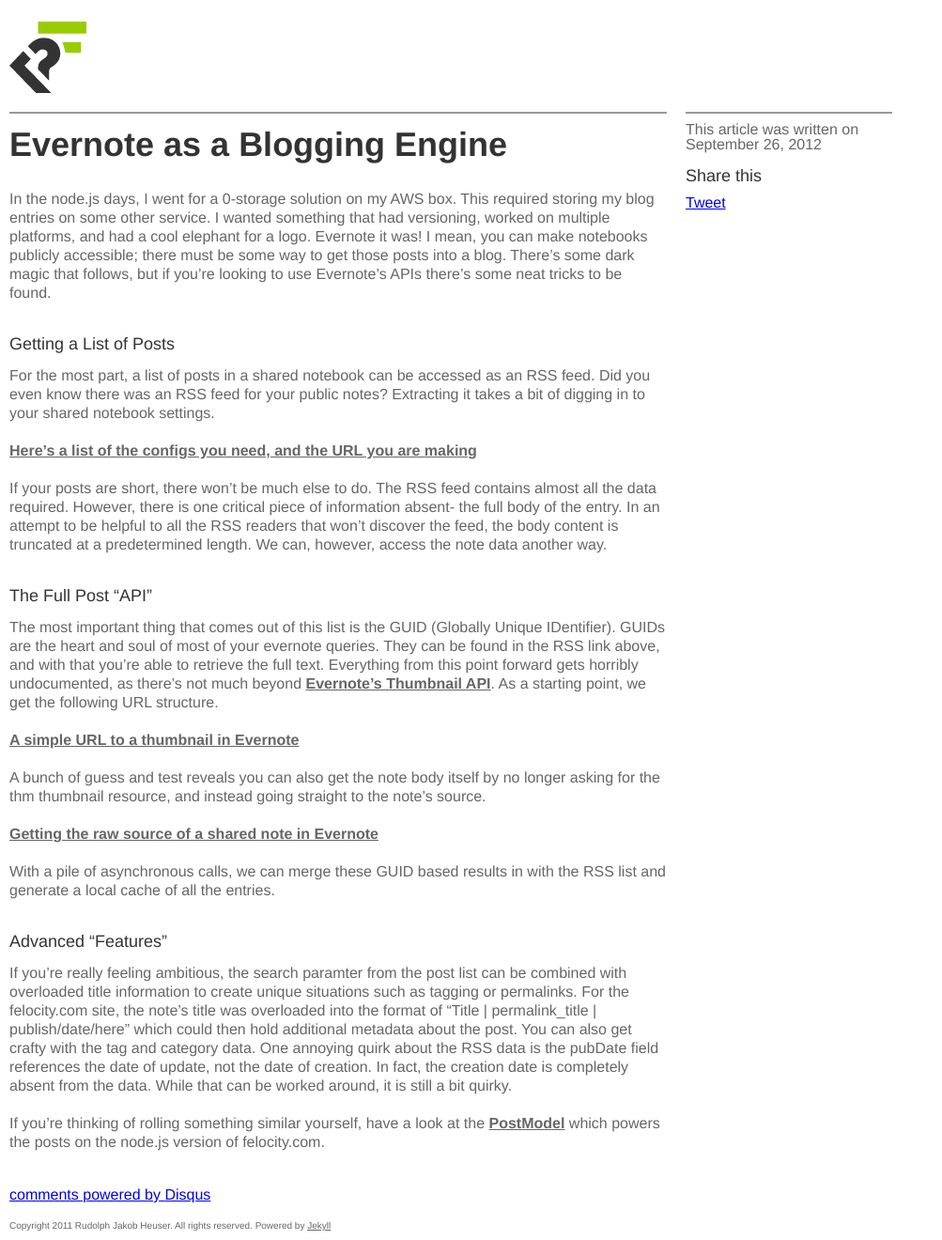
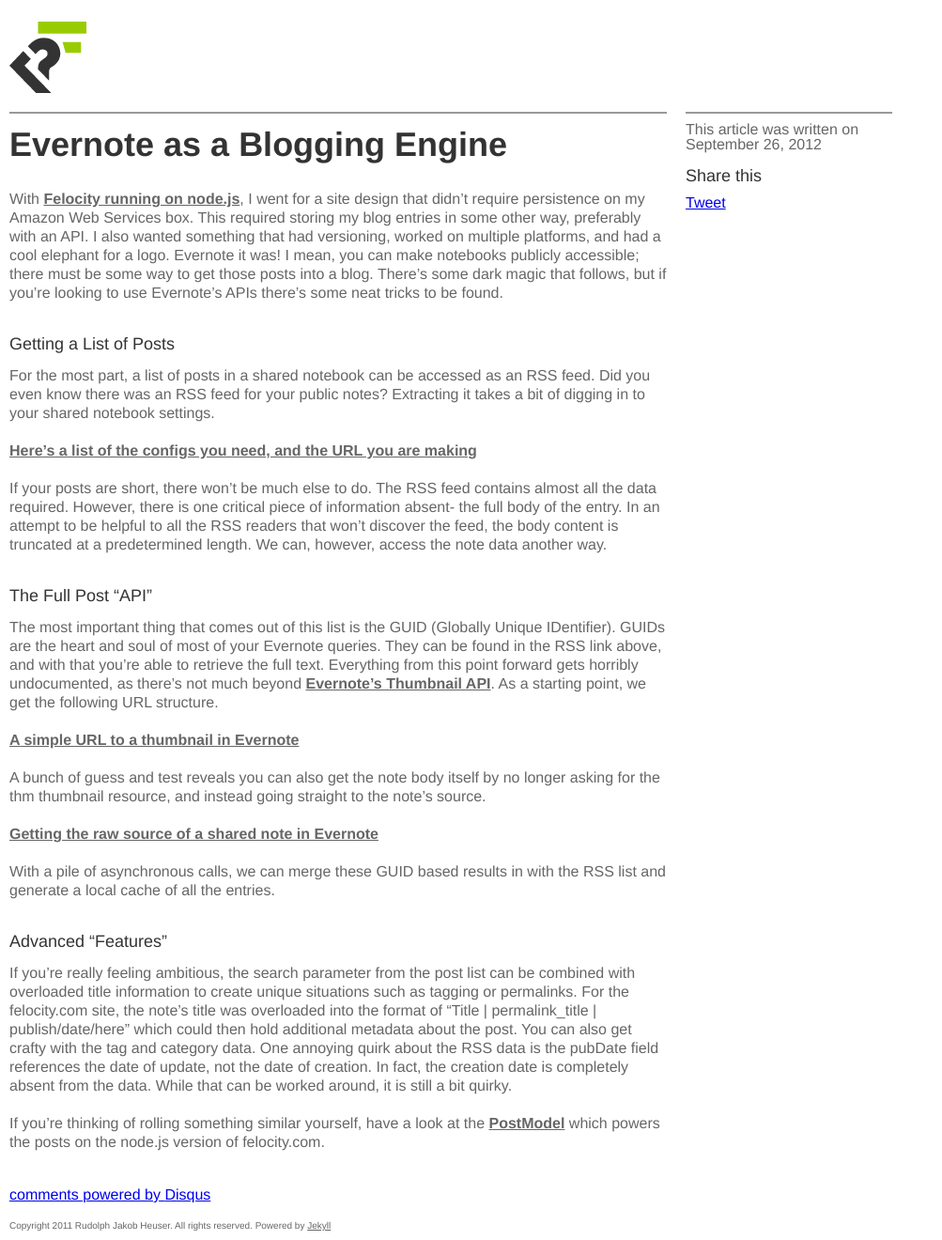
Before and after one commit to Jakobo/jakobo.github.com, a Jekyll site: the page built from _posts/2012-09-26-evernote_blogging.md, in a window 1280 px wide. Shown: the whole page at 94% size, without its empty margins (0-1003 px from the left). Built offline with Jekyll 4.4.1, drawn with Linux system fonts in a browser that asks for light colours; comment, search, counter and statistics services are not loaded.

Commit message:
spellchequing... heh

```diff
--- a/_posts/2012-09-26-evernote_blogging.md
+++ b/_posts/2012-09-26-evernote_blogging.md
@@ -4,7 +4,7 @@
 title: Evernote as a Blogging Engine
 ---
 
-In the node.js days, I went for a 0-storage solution on my AWS box. This required storing my blog entries on some other service. I wanted something that had versioning, worked on multiple platforms, and had a cool elephant for a logo. Evernote it was! I mean, you can make notebooks publicly accessible; there must be some way to get those posts into a blog. There's some dark magic that follows, but if you're looking to use Evernote's APIs there's some neat tricks to be found.
+With [Felocity running on node.js](/article/felocity_on_nodejs), I went for a site design that didn't require persistence on my Amazon Web Services box. This required storing my blog entries in some other way, preferably with an API. I also wanted something that had versioning, worked on multiple platforms, and had a cool elephant for a logo. Evernote it was! I mean, you can make notebooks publicly accessible; there must be some way to get those posts into a blog. There's some dark magic that follows, but if you're looking to use Evernote's APIs there's some neat tricks to be found.
 
 Getting a List of Posts
 -----------------------
@@ -16,7 +16,7 @@
 
 The Full Post "API"
 -------------------
-The most important thing that comes out of this list is the GUID (Globally Unique IDentifier). GUIDs are the heart and soul of most of your evernote queries. They can be found in the RSS link above, and with that you're able to retrieve the full text. Everything from this point forward gets horribly undocumented, as there's not much beyond [Evernote's Thumbnail API](http://dev.evernote.com/documentation/cloud/chapters/Thumbnails.php). As a starting point, we get the following URL structure.
+The most important thing that comes out of this list is the GUID (Globally Unique IDentifier). GUIDs are the heart and soul of most of your Evernote queries. They can be found in the RSS link above, and with that you're able to retrieve the full text. Everything from this point forward gets horribly undocumented, as there's not much beyond [Evernote's Thumbnail API](http://dev.evernote.com/documentation/cloud/chapters/Thumbnails.php). As a starting point, we get the following URL structure.
 
 [A simple URL to a thumbnail in Evernote](https://gist.github.com/3447044#file_thumbnail.txt)
 
@@ -28,6 +28,6 @@
 
 Advanced "Features"
 -------------------
-If you're really feeling ambitious, the search paramter from the post list can be combined with overloaded title information to create unique situations such as tagging or permalinks. For the felocity.com site, the note's title was overloaded into the format of "Title | permalink_title | publish/date/here" which could then hold additional metadata about the post. You can also get crafty with the tag and category data. One annoying quirk about the RSS data is the pubDate field references the date of update, not the date of creation. In fact, the creation date is completely absent from the data. While that can be worked around, it is still a bit quirky.
+If you're really feeling ambitious, the search parameter from the post list can be combined with overloaded title information to create unique situations such as tagging or permalinks. For the felocity.com site, the note's title was overloaded into the format of "Title | permalink_title | publish/date/here" which could then hold additional metadata about the post. You can also get crafty with the tag and category data. One annoying quirk about the RSS data is the pubDate field references the date of update, not the date of creation. In fact, the creation date is completely absent from the data. While that can be worked around, it is still a bit quirky.
 
 If you're thinking of rolling something similar yourself, have a look at the [PostModel](https://github.com/Jakobo/felocity-exp/blob/master/src/models/posts.coffee) which powers the posts on the node.js version of felocity.com.
```
Also changed, not shown: _posts/2012-03-13-data_liberation_and_unlinked.md (+2 -2 lines), _posts/2012-04-05-google_talk_on_the_iphone.md (+1 -1 lines), _posts/2012-04-30-revisiting_4hb.md (+1 -1 lines).
